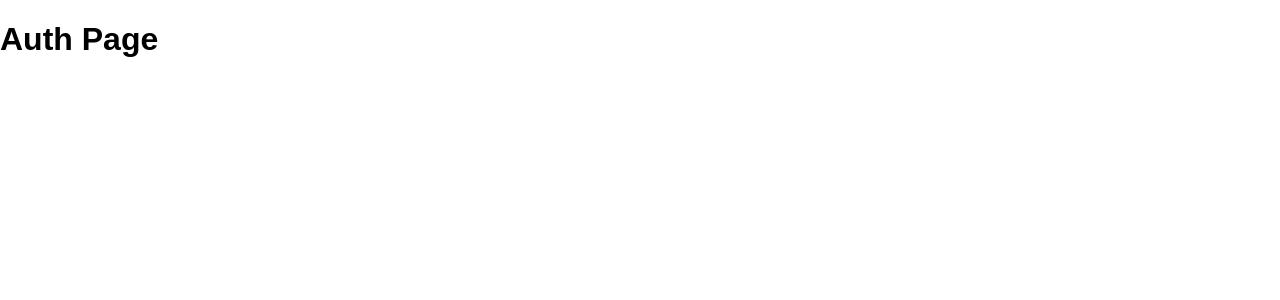
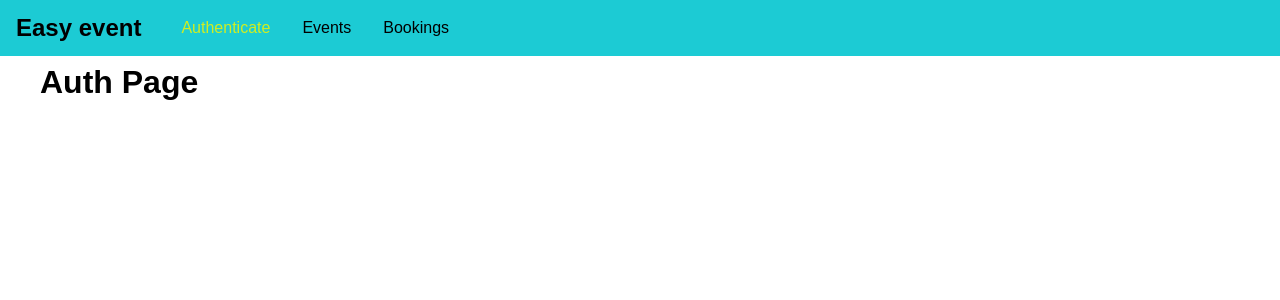
Before and after one commit to vikumR/react-graphql-event-booking-app, a React (Create React App) app in the folder frontend/: page /auth in a window 1280 px wide. Shown: the top 300 px of the page. Built offline with nearby package versions, Linux system fonts and the light colour scheme.

Commit message:
added styled navbar

```diff
--- a/frontend/src/App.css
+++ b/frontend/src/App.css
@@ -1,38 +1,3 @@
-/* .App {
-  text-align: center;
+.main-content {
+  margin: 4rem 2.5rem;
 }
-
-.App-logo {
-  height: 40vmin;
-  pointer-events: none;
-}
-
-@media (prefers-reduced-motion: no-preference) {
-  .App-logo {
-    animation: App-logo-spin infinite 20s linear;
-  }
-}
-
-.App-header {
-  background-color: #282c34;
-  min-height: 100vh;
-  display: flex;
-  flex-direction: column;
-  align-items: center;
-  justify-content: center;
-  font-size: calc(10px + 2vmin);
-  color: white;
-}
-
-.App-link {
-  color: #61dafb;
-}
-
-@keyframes App-logo-spin {
-  from {
-    transform: rotate(0deg);
-  }
-  to {
-    transform: rotate(360deg);
-  }
-} */
--- a/frontend/src/App.js
+++ b/frontend/src/App.js
@@ -1,20 +1,30 @@
+import React, { Component } from 'react';
 import './App.css';
 import { BrowserRouter, Route, Routes, Navigate } from 'react-router-dom';
 import AuthPage from './pages/Auth';
 import EventsPage from './pages/Events';
 import BookingsPage from './pages/Bookings';
+import MainNavigation from './components/Navigation/MainNavigation';
 
-function App() {
+class App extends Component {
+  render() {
+
+
     return (
       <BrowserRouter>
+        <React.Fragment>
+          <MainNavigation />
+          <main className='main-content'>
             <Routes>
               <Route index path="/" element={<Navigate to="/auth" />} />
               <Route path="/auth" element={<AuthPage />} />
               <Route path="/events" element={<EventsPage />} />
               <Route path="/bookings" element={<BookingsPage />} />
             </Routes>
+          </main>
+        </React.Fragment>
       </BrowserRouter>
     );
   }
-
+}
 export default App;
--- /dev/null
+++ b/frontend/src/components/Navigation/MainNavigation.css
@@ -0,0 +1,42 @@
+.main-navigation {
+    position: fixed;
+    left: 0;
+    top: 0;
+    width: 100%;
+    height: 3.5rem;
+    background: rgb(28, 203, 212);
+    padding: 0 1rem;
+    display: flex;
+    align-items: center;
+}
+
+.main-navigation__logo h1 {
+    margin: 0;
+    font-size: 1.5rem;
+}
+
+.main-navigation__items {
+    margin-left: 1.5rem;
+}
+
+.main-navigation__items ul {
+    display: flex;
+    margin: 0;
+    padding: 0;
+    list-style: none;
+}
+
+.main-navigation__items li {
+    margin: 0 1rem;
+}
+
+.main-navigation__items a {
+    text-decoration: none;
+    color: black;
+}
+
+.main-navigation__items a:hover,
+.main-navigation__items a:active,
+.main-navigation__items a.active {
+    color: rgb(208, 238, 33);
+}
--- a/frontend/src/components/Navigation/MainNavigation.js
+++ b/frontend/src/components/Navigation/MainNavigation.js
@@ -0,0 +1,26 @@
+import React from 'react';
+import { NavLink } from 'react-router-dom';
+import './MainNavigation.css';
+
+const mainNavigation = props => (
+    <header className='main-navigation'>
+        <div className='main-navigation__logo'>
+            <h1>Easy event</h1>
+        </div>
+        <nav className='main-navigation__items'>
+            <ul>
+                <li>
+                    <NavLink to={"/auth"}>Authenticate</NavLink>
+                </li>
+                <li>
+                    <NavLink to={"/events"}>Events</NavLink>
+                </li>
+                <li>
+                    <NavLink to={"/bookings"}>Bookings</NavLink>
+                </li>
+            </ul>
+        </nav>
+    </header>
+);
+
+export default mainNavigation;
```
Lines whose indentation alone changed are shown as unchanged.
